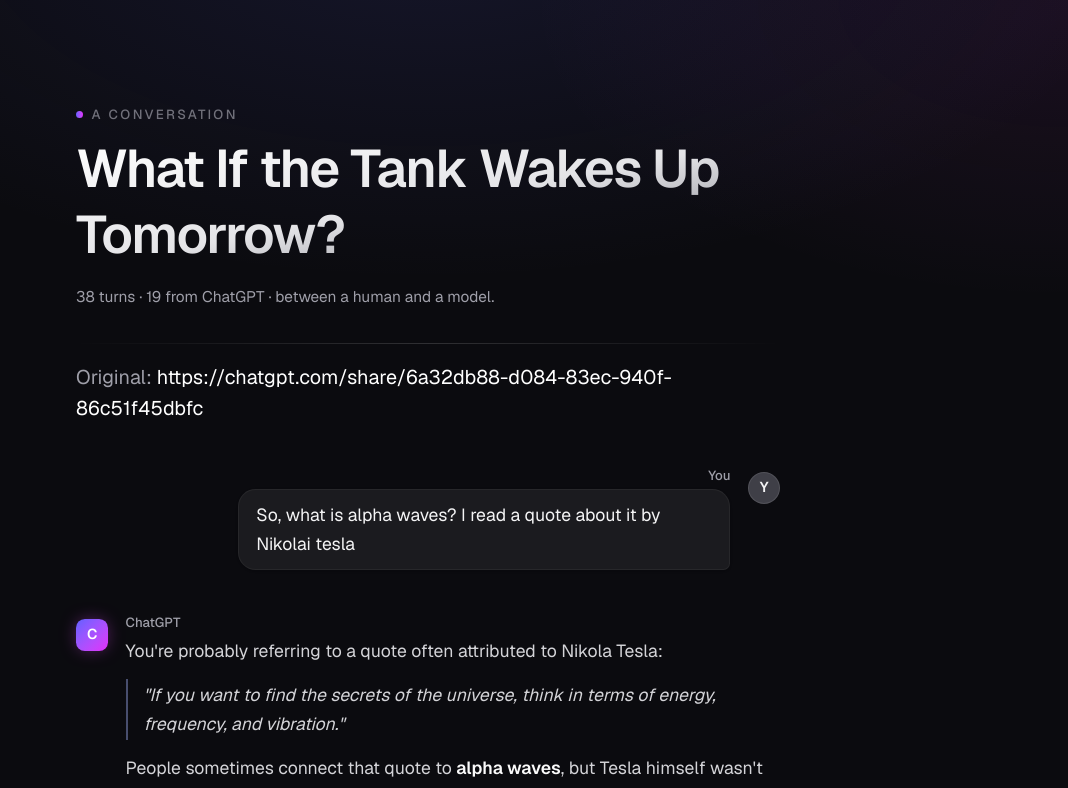
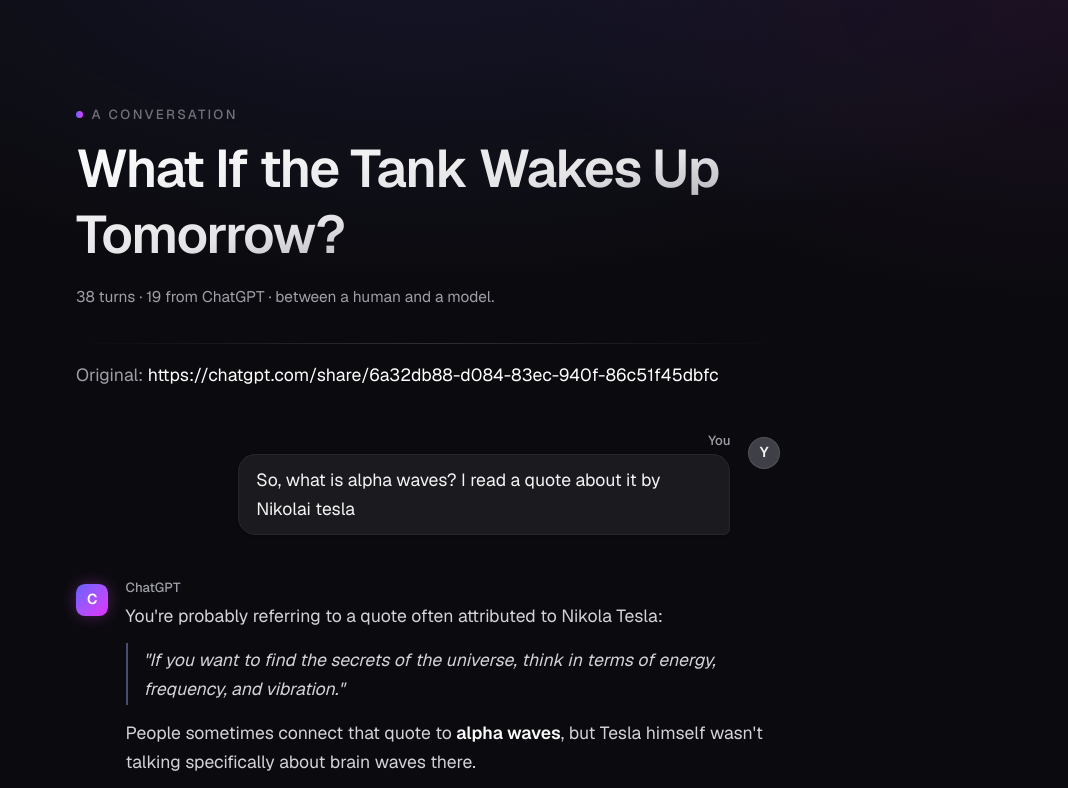
Before and after one commit to juji/the-convo, a Next.js app: page / in a window 1280 px wide. Shown: the top 788 px of the page, without its empty margins (212-1280 px from the left). Built offline with nearby package versions, Linux system fonts and the light colour scheme.

Commit message:
Reduce link text size to base

```diff
--- a/app/page.tsx
+++ b/app/page.tsx
@@ -23,7 +23,7 @@
           human and a model.
         </p>
         <div className="mt-8 h-px w-full bg-gradient-to-r from-transparent via-white/15 to-transparent" />
-        <div className="mt-4 text-lg">
+        <div className="mt-4 text-base">
           <span className="text-zinc-400">Original: </span>
           <a href="https://chatgpt.com/share/6a32db88-d084-83ec-940f-86c51f45dbfc" className="text-white hover:underline" target="_blank" rel="noopener noreferrer">
             https://chatgpt.com/share/6a32db88-d084-83ec-940f-86c51f45dbfc
```
